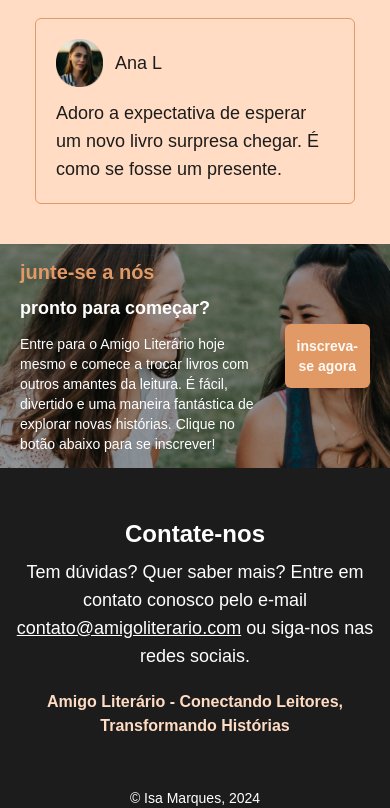
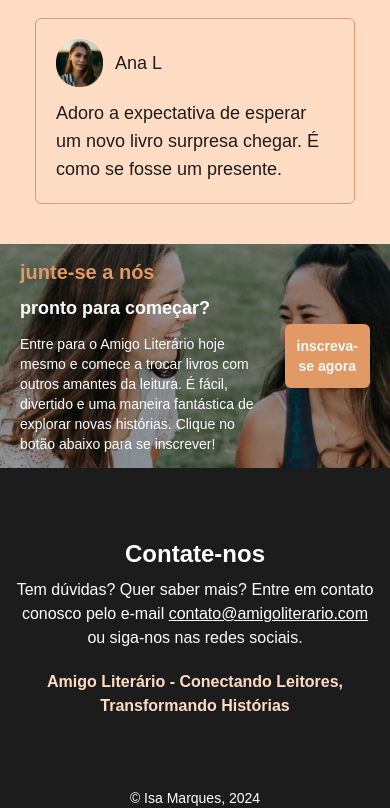
Before and after one commit to isamsm/amigo_literario, a React (Vite) app: page / in a window 390 px wide. Shown: the part 3364-4172 px from the top of the page. Built offline with nearby package versions, Linux system fonts and the light colour scheme.

Commit message:
fix: mobile footer

```diff
--- a/src/App.css
+++ b/src/App.css
@@ -56,9 +56,3 @@
   position: relative;
   z-index: 2;
 }
-
-@media (max-width: 600px) {
-  .navbar {
-    display: none;
-  }
-}
--- a/src/components/Footer.jsx
+++ b/src/components/Footer.jsx
@@ -7,7 +7,7 @@ export default function Footer() {
           className="h-80 md:h-64 lg:h-64 gap-2 text-center flex flex-col items-center justify-center"
         >
           <h1 className="text-2xl md:text-3xl lg:text-3xl font-bold"> Contate-nos </h1>
-          <p className="text-lg md:6/12 lg:w-6/12">
+          <p className="md:text-lg lg:text-lg w-11/12 md:w-6/12 lg:w-6/12">
             {' '}
             Tem dúvidas? Quer saber mais? Entre em contato conosco pelo e-mail{' '}
             <a className="underline">contato@amigoliterario.com</a> ou siga-nos
--- a/src/components/Navbar.jsx
+++ b/src/components/Navbar.jsx
@@ -14,7 +14,7 @@ export default function Navbar() {
   return (
     <>
       <div className="w-full flex justify-start md:justify-end lg:justify-end bg-transparent">
-        <div className="navbar md:w-10/12 lg:w-4/6 flex justify-around h-12 items-center text-white text-xl font-semibold">
+        <div className="hidden md:w-10/12 lg:w-4/6 md:flex lg:flex justify-around h-12 items-center text-white text-xl font-semibold">
           <a
             className="hover:underline cursor-pointer"
             onClick={() => handleButtonClick('about')}
```
